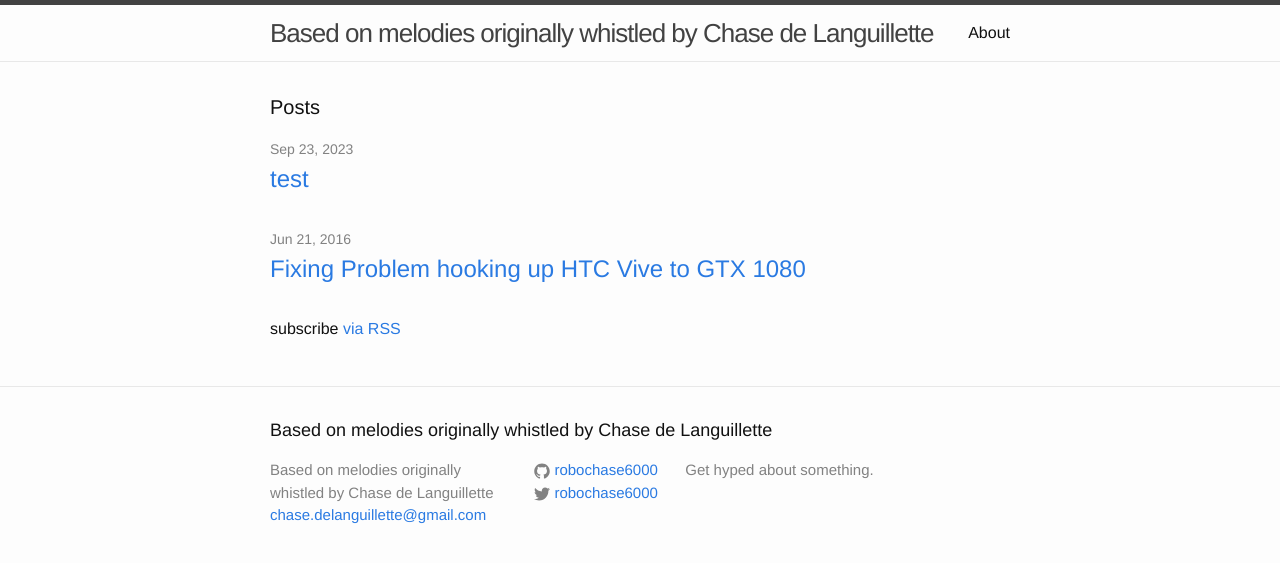
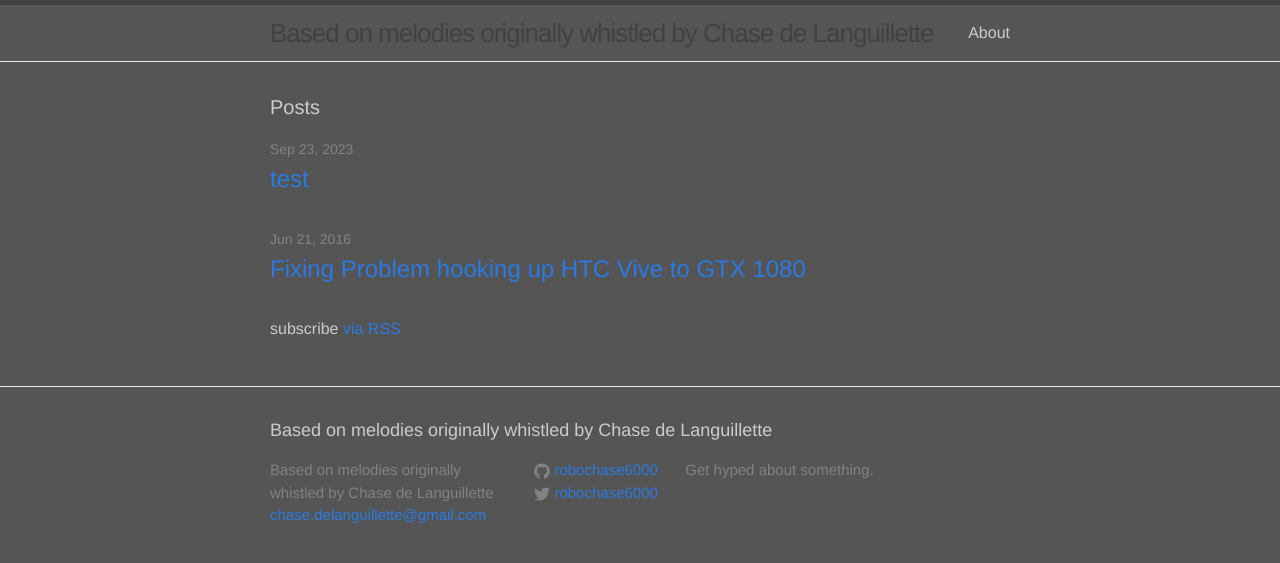
Before and after one commit to robochase6000/robochase6000.github.io, a Jekyll site: the page built from index.html, in a window 1280 px wide. Shown: the top 563 px of the page. Built offline with Jekyll 4.4.1, drawn with Linux system fonts in a browser that asks for light colours.

Commit message:
Update main.scss

```diff
--- a/css/main.scss
+++ b/css/main.scss
@@ -14,8 +14,8 @@ $base-line-height: 1.5;
 
 $spacing-unit:     30px;
 
-$text-color:       #111;
-$background-color: #fdfdfd;
+$text-color:       #cccccc;
+$background-color: #555555;
 $brand-color:      #2a7ae2;
 
 $grey-color:       #828282;
```
